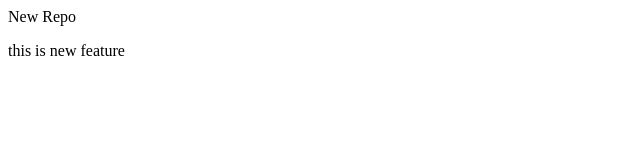
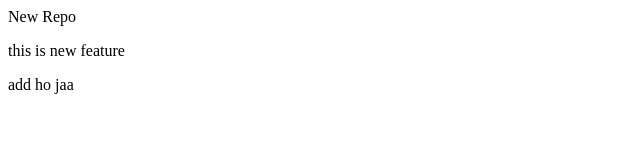
Before and after one commit to devansharyan123/localrepo, a plain HTML site: page index.html in a window 1280 px wide. Shown: the full height of the page, 0-640 px from the left. Drawn offline with Linux system fonts and the light colour scheme.

Commit message:
new change

```diff
--- a/index.html
+++ b/index.html
@@ -1,2 +1,3 @@
 <p> New Repo</p>
 <p>this is new feature</p>
+<p>add ho jaa</p>
```
